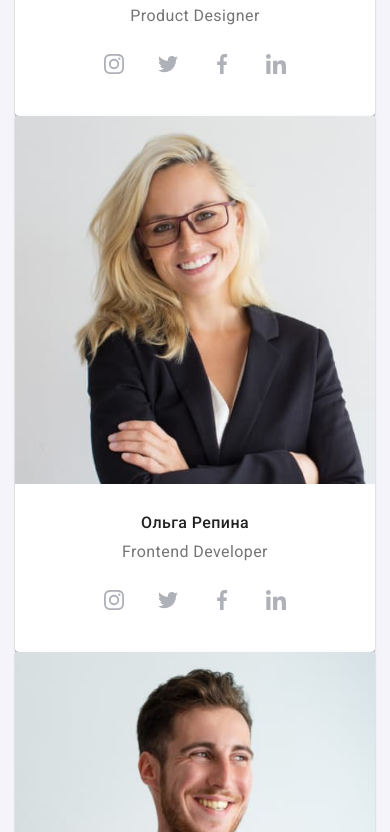
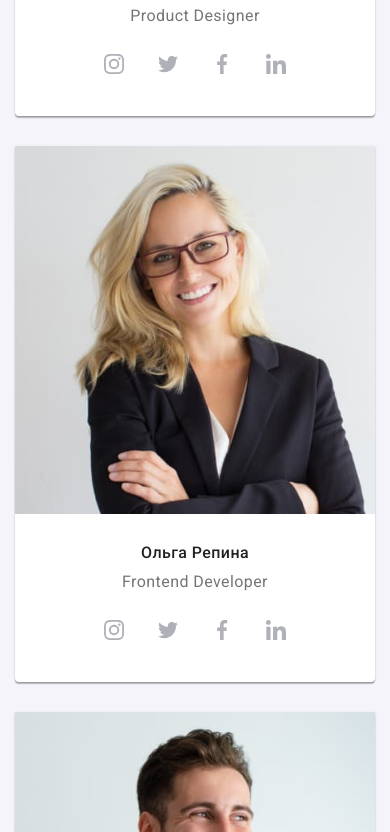
Before and after one commit to heywhatsup88/goit-markup-hw-08, a plain HTML site: page index.html in a window 390 px wide. Shown: the part 2192-3024 px from the top of the page. Drawn offline with nearby package versions, Linux system fonts and the light colour scheme.

Commit message:
changed css

```diff
--- a/sass/layout/_team.scss
+++ b/sass/layout/_team.scss
@@ -101,3 +101,9 @@
     gap: 30px;
   }
 }
+
+@media screen and (min-width: 320px) and (max-width: 767px) {
+  .team__list-item:not(:last-child) {
+    margin-bottom: 30px;
+  }
+}
```
Also changed, not shown: css/main.css, css/main.min.css, 2 other files.
